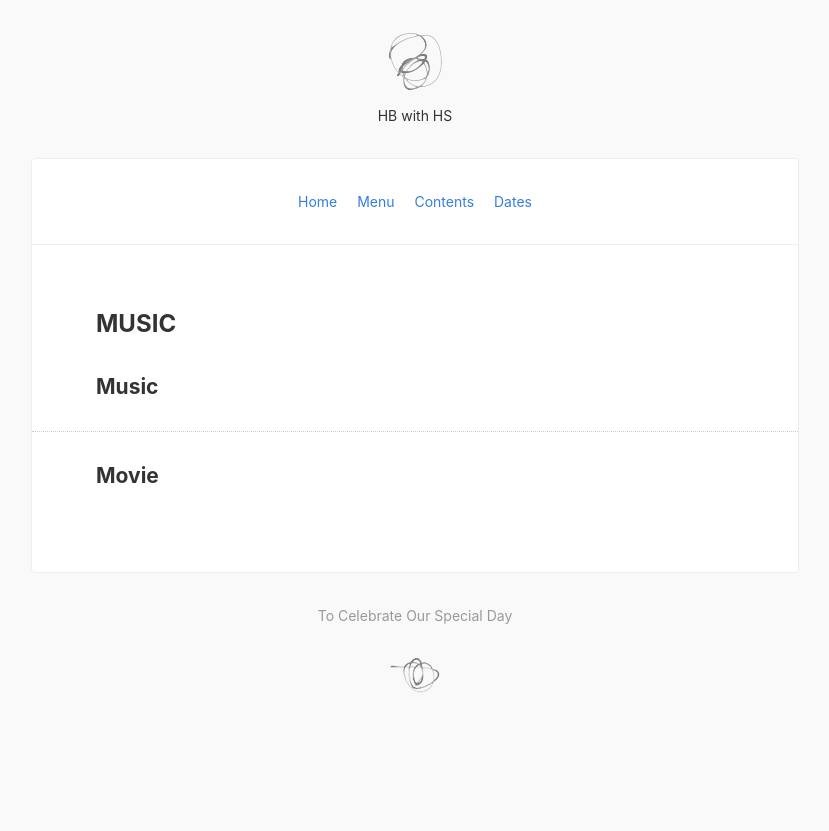
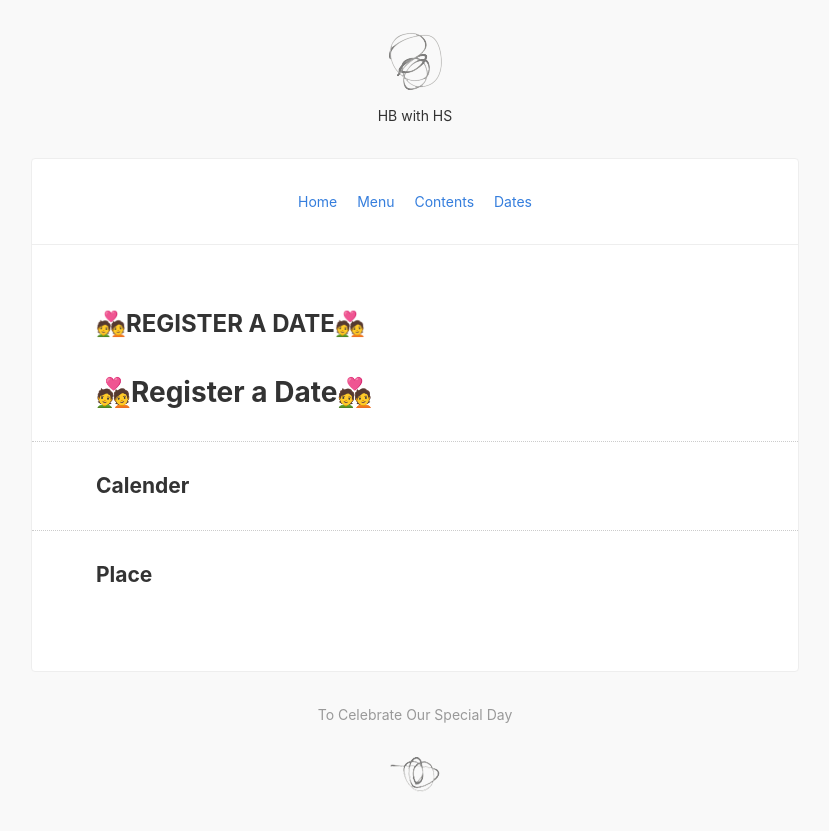
Before and after one commit to HBwithHS/HBwithHS.github.io, a Jekyll site: the page built from dates.md, in a window 1280 px wide. Shown: the top 831 px of the page, without its empty margins (225-1054 px from the left). Built offline with Jekyll 4.4.1, drawn with Linux system fonts in a browser that asks for light colours; nearby versions of some CDN libraries; our own code applies the rules of GitHub Pages for plain Markdown files.

Commit message:
New pages

```diff
--- a/dates.md
+++ b/dates.md
@@ -2,6 +2,9 @@
 title: &#128145;Register a Date&#128145;
 ---
 
-## Music
+# &#128145;Register a Date&#128145;
 ---
-## Movie
+## Calender
+
+---
+## Place
```
Also changed, not shown: contents.md (+6 -1 lines), 1 other file.
